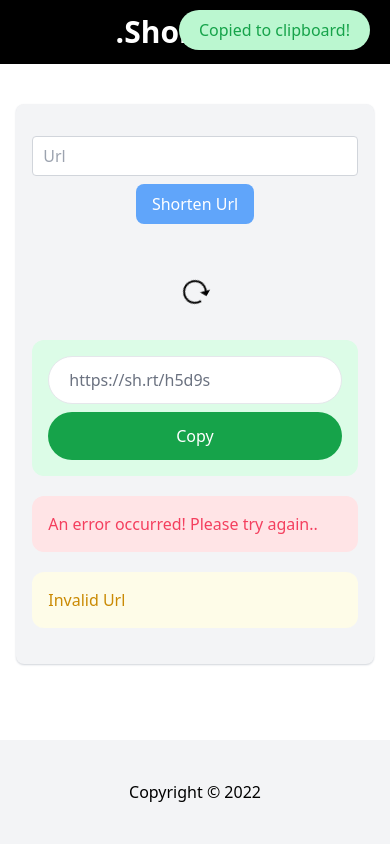
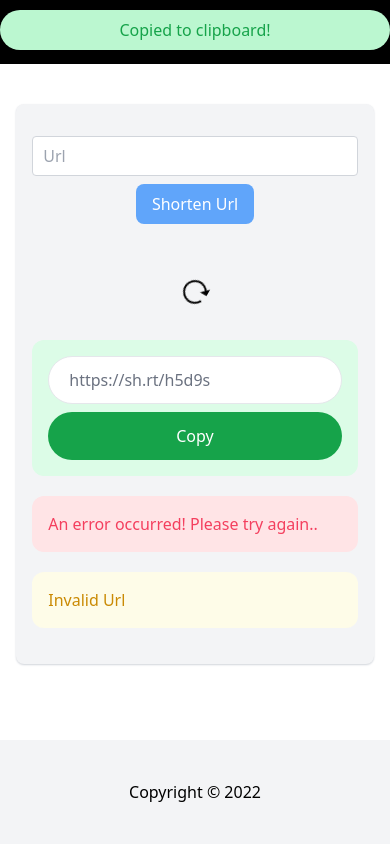
Before and after one commit to gumusali/shortener-tailwind, a website: page index.html in a window 390 px wide. Drawn offline with Linux system fonts and the light colour scheme.

Commit message:
fix mobile bug

```diff
--- a/index.html
+++ b/index.html
@@ -49,7 +49,7 @@
             </footer>
 
             <!-- notification box -->
-            <div id="notification" class="absolute transition-transform duration-500 select-none rounded-full top-[10px] right-5 z-10 translate-y-[-100px] py-2 px-5 bg-green-200 text-green-600 text-center">Copied to clipboard!</div>
+            <div id="notification" class="absolute transition-transform duration-500 select-none rounded-full top-[10px] lg:w-auto md:w-auto md:right-5 sm:w-full sm:left-1/12 lg:right-5 z-10 translate-y-[-100px] py-2 px-5 bg-green-200 text-green-600 text-center">Copied to clipboard!</div>
             <!-- script for animation -->
             <script>
                 let visible = false;
```
Also changed, not shown: style.css.
